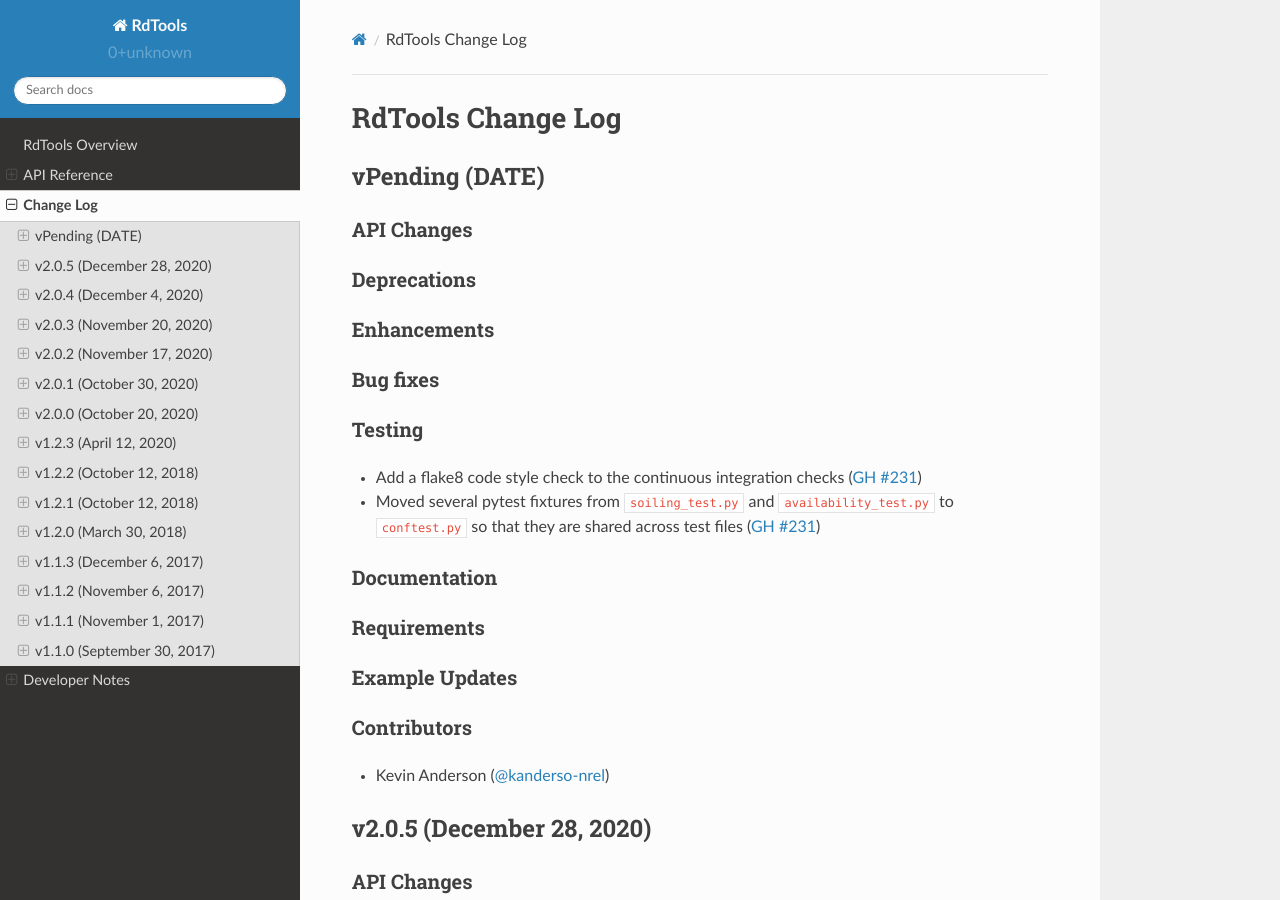
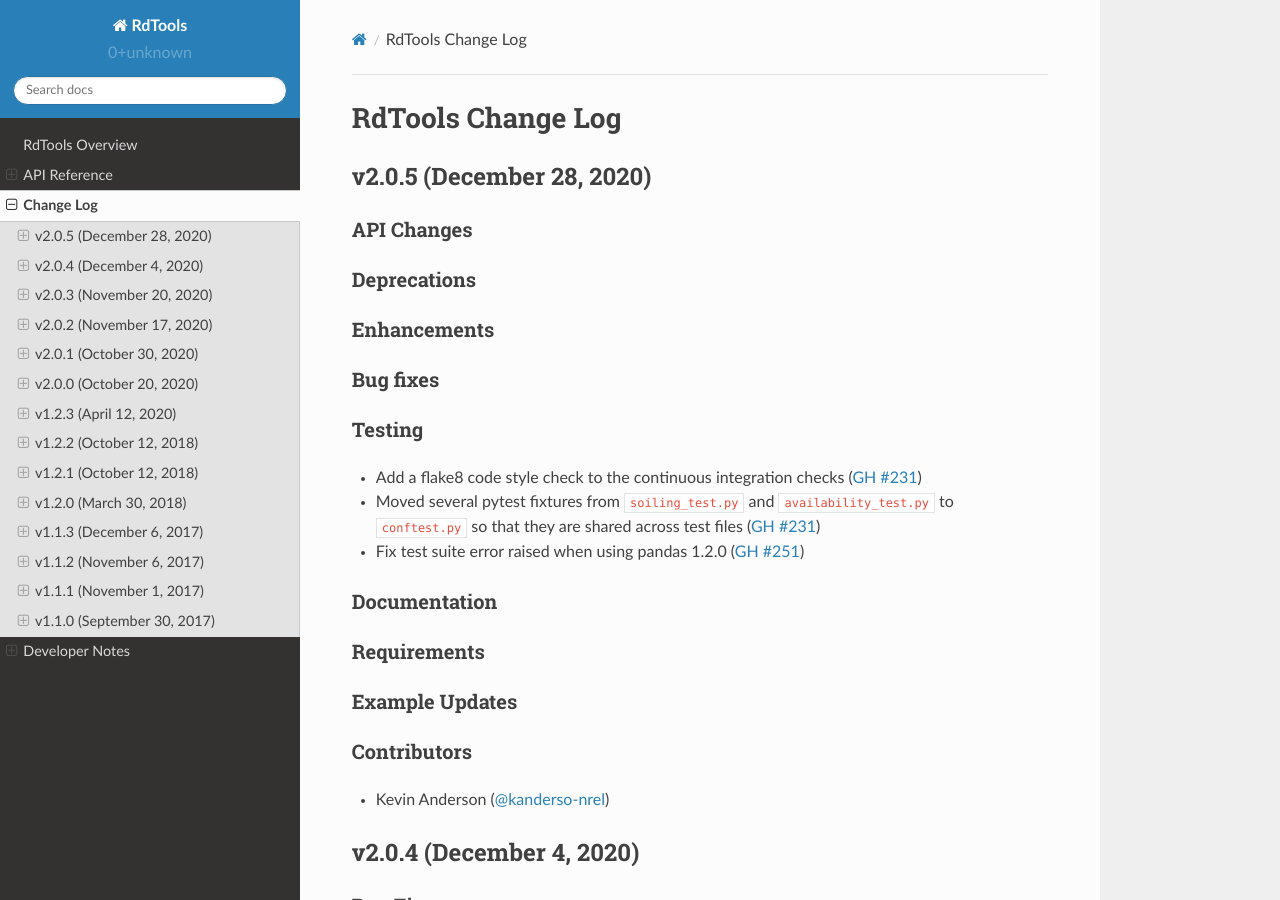
Before and after one commit to NREL/rdtools, a Sphinx documentation site: the page built from docs/sphinx/source/changelog.rst, in a window 1280 px wide and 900 px high. Built offline with Sphinx 7.4.7 and the Read the Docs theme 2.0.0, drawn with Linux system fonts in a browser that asks for light colours; pages that are not in the unit, such as notebooks, are missing from menus.

Commit message:
Remove pending changelog

```diff
--- a/docs/sphinx/source/changelog.rst
+++ b/docs/sphinx/source/changelog.rst
@@ -1,7 +1,6 @@
 RdTools Change Log
 ==================
 
-.. include:: changelog/pending.rst
 .. include:: changelog/v2.0.5.rst
 .. include:: changelog/v2.0.4.rst
 .. include:: changelog/v2.0.3.rst
--- a/docs/sphinx/source/changelog/pending.rst
+++ /dev/null
@@ -1,42 +0,0 @@
-*************************
-vPending (DATE)
-*************************
-
-API Changes
------------
-
-
-Deprecations
-------------
-
-
-Enhancements
-------------
-
-
-Bug fixes
----------
-
-
-Testing
--------
-* Add a flake8 code style check to the continuous integration checks (:pull:`231`)
-* Moved several pytest fixtures from ``soiling_test.py`` and ``availability_test.py`` to ``conftest.py``
-  so that they are shared across test files (:pull:`231`)
-
-
-Documentation
--------------
-
-
-Requirements
-------------
-
-
-Example Updates
----------------
-
-
-Contributors
-------------
-* Kevin Anderson (:ghuser:`kanderso-nrel`)
```
